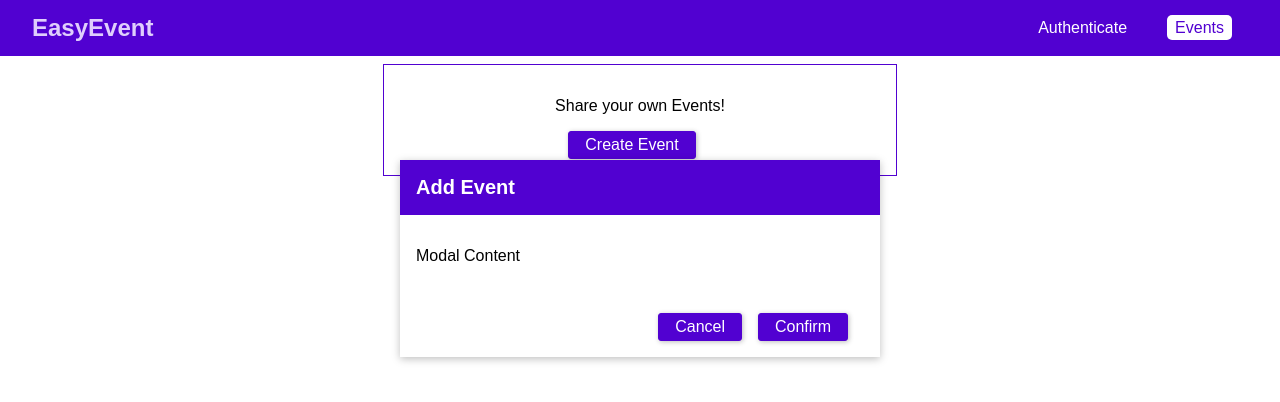
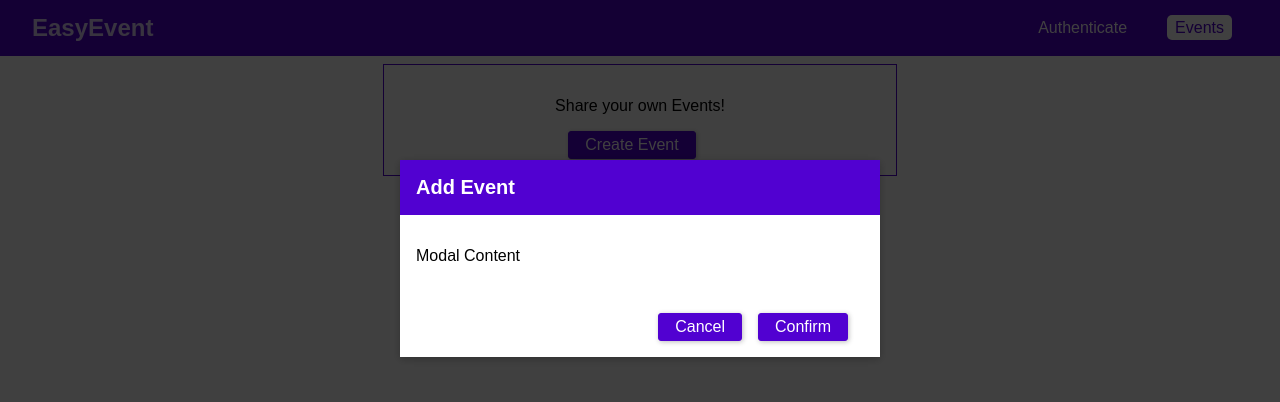
Before and after one commit to JeremyLi17/Event-Booking-GraphQL, a React (Create React App) app in the folder client/: page /events in a window 1280 px wide. Both pictures are taken after a click on the button "Create Event". Shown: the top 402 px of the page. Built offline with nearby package versions, Linux system fonts and the light colour scheme; the HTML template or start-up script is replaced by a standard one.

Commit message:
backdrop component

```diff
--- /dev/null
+++ b/client/src/components/Backdrop/Backdrop.css
@@ -0,0 +1,8 @@
+.backdrop {
+  position: fixed;
+  top: 0;
+  left: 0;
+  height: 100vh;
+  width: 100%;
+  background: rgba(0, 0, 0, 0.75);
+}
--- /dev/null
+++ b/client/src/components/Backdrop/Backdrop.js
@@ -0,0 +1,9 @@
+import React from 'react';
+
+import './Backdrop.css';
+
+const Backdrop = (props) => {
+  return <div className="backdrop"></div>;
+};
+
+export default Backdrop;
--- a/client/src/components/Modal/Modal.js
+++ b/client/src/components/Modal/Modal.js
@@ -10,8 +10,16 @@ const Modal = (props) => {
       </header>
       <section className="modal-content">{props.children}</section>
       <section className="modal-actions">
-        {props.canCancel && <button className="btn">Cancel</button>}
-        {props.canConfirm && <button className="btn">Confirm</button>}
+        {props.canCancel && (
+          <button className="btn" onClick={props.onCancel}>
+            Cancel
+          </button>
+        )}
+        {props.canConfirm && (
+          <button className="btn" onClick={props.onConfirm}>
+            Confirm
+          </button>
+        )}
       </section>
     </div>
   );
--- a/client/src/pages/Events.js
+++ b/client/src/pages/Events.js
@@ -1,17 +1,39 @@
-import React from 'react';
+import React, { useState } from 'react';
 
 import Modal from '../components/Modal/Modal';
+import Backdrop from '../components/Backdrop/Backdrop';
 import './Events.css';
 
 const EventsPage = () => {
+  const [creating, setCreating] = useState(false);
+
+  const modalConfirm = () => {
+    setCreating(false);
+  };
+
+  const modalCancel = () => {
+    setCreating(false);
+  };
+
   return (
     <>
-      <Modal title="Add Event" canCancel canConfirm>
-        <p>Modal Content</p>
-      </Modal>
+      {creating && <Backdrop />}
+      {creating && (
+        <Modal
+          title="Add Event"
+          canCancel
+          canConfirm
+          onConfirm={modalConfirm}
+          onCancel={modalCancel}
+        >
+          <p>Modal Content</p>
+        </Modal>
+      )}
       <div className="events-control">
         <p>Share your own Events!</p>
-        <button className="btn">Create Event</button>
+        <button className="btn" onClick={() => setCreating(true)}>
+          Create Event
+        </button>
       </div>
     </>
   );
```
